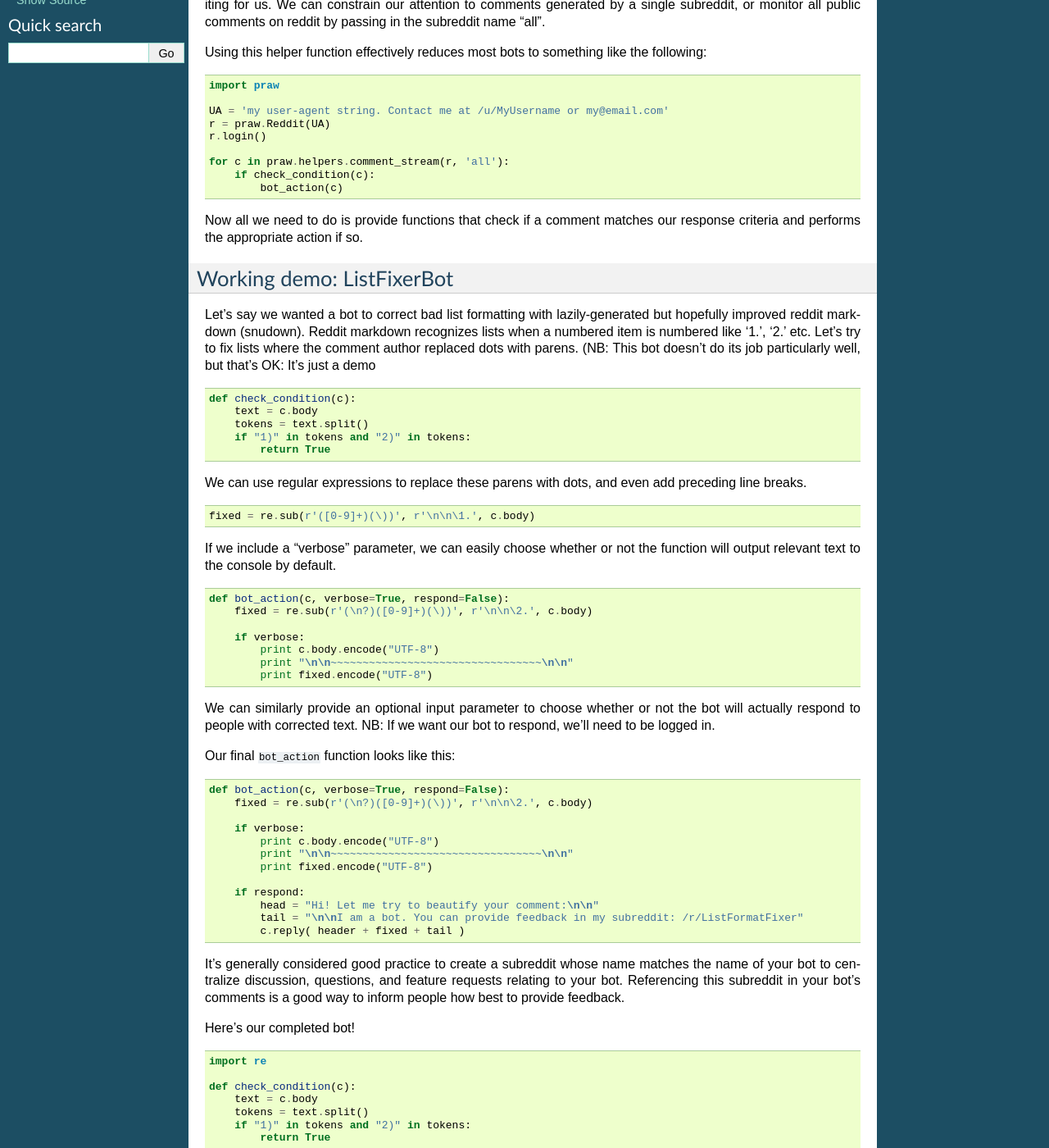
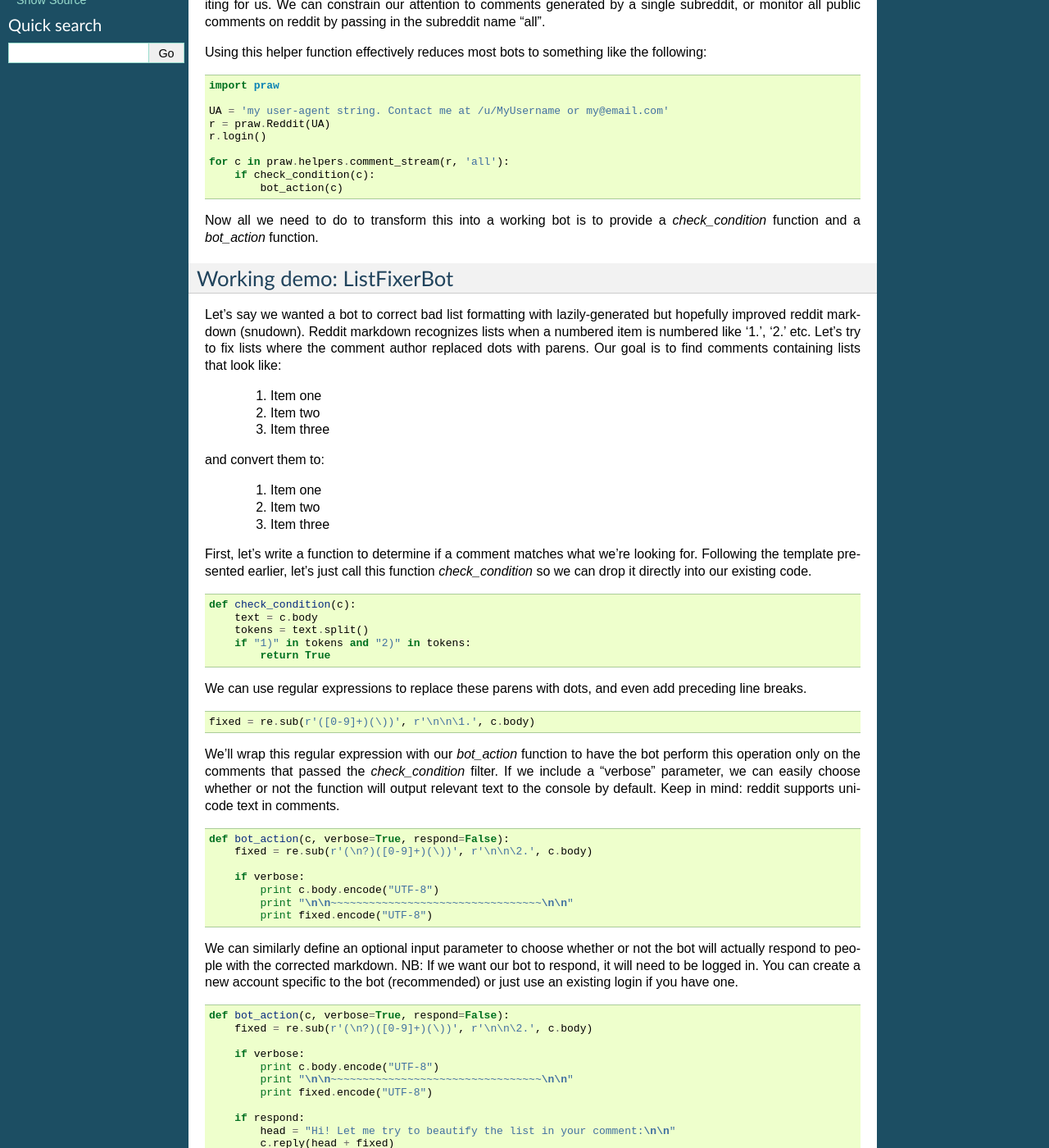
Before and after one commit to praw-dev/praw, a Sphinx documentation site: the page built from docs/pages/call_and_response_bot.rst, in a window 1280 px wide and 1400 px high, scrolled down 296 px. Shown: the whole window at 82% size. Built offline with Sphinx 7.4.7, drawn with Linux system fonts in a browser that asks for light colours; some of the changed text lies outside the part shown.

Commit message:
Cleaned up 'call and response bot' tutorial.

```diff
--- a/docs/pages/call_and_response_bot.rst
+++ b/docs/pages/call_and_response_bot.rst
@@ -1,6 +1,6 @@
 .. _call_and_response_bot:
 
-A simple "call and response" bot
+A Simple "Call and Response" Bot
 ================================
 
 A common use case for the PRAW library is writing bots that monitor the
@@ -36,8 +36,8 @@ following:
         if check_condition(c):
             bot_action(c)
 
-Now all we need to do is provide functions that check if a comment matches our
-response criteria and performs the appropriate action if so.
+Now all we need to do to transform this into a working bot is to provide a
+`check_condition` function and a `bot_action` function.
 
 Working demo: ListFixerBot
 --------------------------
@@ -45,8 +45,26 @@ Working demo: ListFixerBot
 Let's say we wanted a bot to correct bad list formatting with lazily-generated
 but hopefully improved reddit markdown (snudown). Reddit markdown recognizes
 lists when a numbered item is numbered like '1.', '2.' etc. Let's try to fix
-lists where the comment author replaced dots with parens. (NB: This bot doesn't
-do its job particularly well, but that's OK: It's just a demo
+lists where the comment author replaced dots with parens. Our goal is to find
+comments containing lists that look like:
+
+    1) Item one
+
+    2) Item two
+
+    3) Item three
+
+and convert them to:
+
+   1. Item one
+
+   2. Item two
+
+   3. Item three
+
+First, let's write a function to determine if a comment matches what we're
+looking for. Following the template presented earlier, let's just call this
+function `check_condition` so we can drop it directly into our existing code.
 
 .. code-block:: python
 
@@ -63,8 +81,11 @@ preceding line breaks.
 
     fixed = re.sub(r'([0-9]+)(\))', r'\n\n\1.', c.body)
 
-If we include a "verbose" parameter, we can easily choose whether or not the
-function will output relevant text to the console by default.
+We'll wrap this regular expression with our `bot_action` function to have the
+bot perform this operation only on the comments that passed the
+`check_condition` filter. If we include a "verbose" parameter, we can easily
+choose whether or not the function will output relevant text to the console by
+default. Keep in mind: reddit supports unicode text in comments.
 
 .. code-block:: python
 
@@ -76,9 +97,30 @@ function will output relevant text to the console by default.
             print "\n\n~~~~~~~~~~~~~~~~~~~~~~~~~~~~~~~~~\n\n"
             print fixed.encode("UTF-8")
 
-We can similarly provide an optional input parameter to choose whether or not
-the bot will actually respond to people with corrected text. NB: If we want our
-bot to respond, we'll need to be logged in.
+We can similarly define an optional input parameter to choose whether or not
+the bot will actually respond to people with the corrected markdown. NB: If we
+want our bot to respond, it will need to be logged in. You can create a new
+account specific to the bot (recommended) or just use an existing login if you
+have one.
+
+.. code-block:: python
+
+    def bot_action(c, verbose=True, respond=False):
+        fixed = re.sub(r'(\n?)([0-9]+)(\))', r'\n\n\2.', c.body)
+
+        if verbose:
+            print c.body.encode("UTF-8")
+            print "\n\n~~~~~~~~~~~~~~~~~~~~~~~~~~~~~~~~~\n\n"
+            print fixed.encode("UTF-8")
+
+        if respond:
+            head = "Hi! Let me try to beautify the list in your comment:\n\n"
+            c.reply(head + fixed)
+
+It's generally considered good practice to create a subreddit whose name
+matches the name of your bot to centralize discussion, questions, and feature
+requests relating to your bot. Referencing this subreddit in your bot's
+comments is a good way to inform people how best to provide feedback.
 
 Our final ``bot_action`` function looks like this:
 
@@ -93,14 +135,9 @@ Our final ``bot_action`` function looks like this:
             print fixed.encode("UTF-8")
 
         if respond:
-            head = "Hi! Let me try to beautify your comment:\n\n"
+            head = "Hi! Let me try to beautify the list in  your comment:\n\n"
             tail = "\n\nI am a bot. You can provide feedback in my subreddit: /r/ListFormatFixer"
-            c.reply( header + fixed + tail )
-
-It's generally considered good practice to create a subreddit whose name
-matches the name of your bot to centralize discussion, questions, and feature
-requests relating to your bot. Referencing this subreddit in your bot's
-comments is a good way to inform people how best to provide feedback.
+            c.reply( head + fixed + tail )
 
 Here's our completed bot!
 
@@ -131,9 +160,9 @@ Here's our completed bot!
             print fixed.encode("UTF-8")
 
         if respond:
-            head = "Hi! Let me try to beautify your comment:\n\n"
+            head = "Hi! Let me try to beautify the list in  your comment:\n\n"
             tail = "\n\nI am a bot. You can provide feedback in my subreddit: /r/ListFormatFixer"
-            c.reply( header + fixed + tail )
+            c.reply( head + fixed + tail )
 
     if __name__ is '__main__':
         import praw
@@ -148,14 +177,14 @@ Here's our completed bot!
         # It is strongly recommended you login with oAuth
         # http://praw.readthedocs.org/en/stable/pages/oauth.html
 
-        # The following login method is being deprecated soon, but is used in this
-        # demo for the sake of brevity.
+        # NB: This login method is being deprecated soon
         r.login()
 
         for c in praw.helpers.comment_stream(r, 'all'):
             if check_condition(c):
-                #bot_action(c, respond=True)
-                bot_action(c)
+                # set 'respond=True' to activate bot responses.
+                # Must be logged in.
+                bot_action(c, respond=False)
 
 Keep in mind: bots of this kind are often perceived as annoying and quickly get
 banned from many subreddits. If/when your bot gets banned, don't take it
```
Also changed, not shown: other parts of docs/pages/call_and_response_bot.rst (+0 -8 lines).
